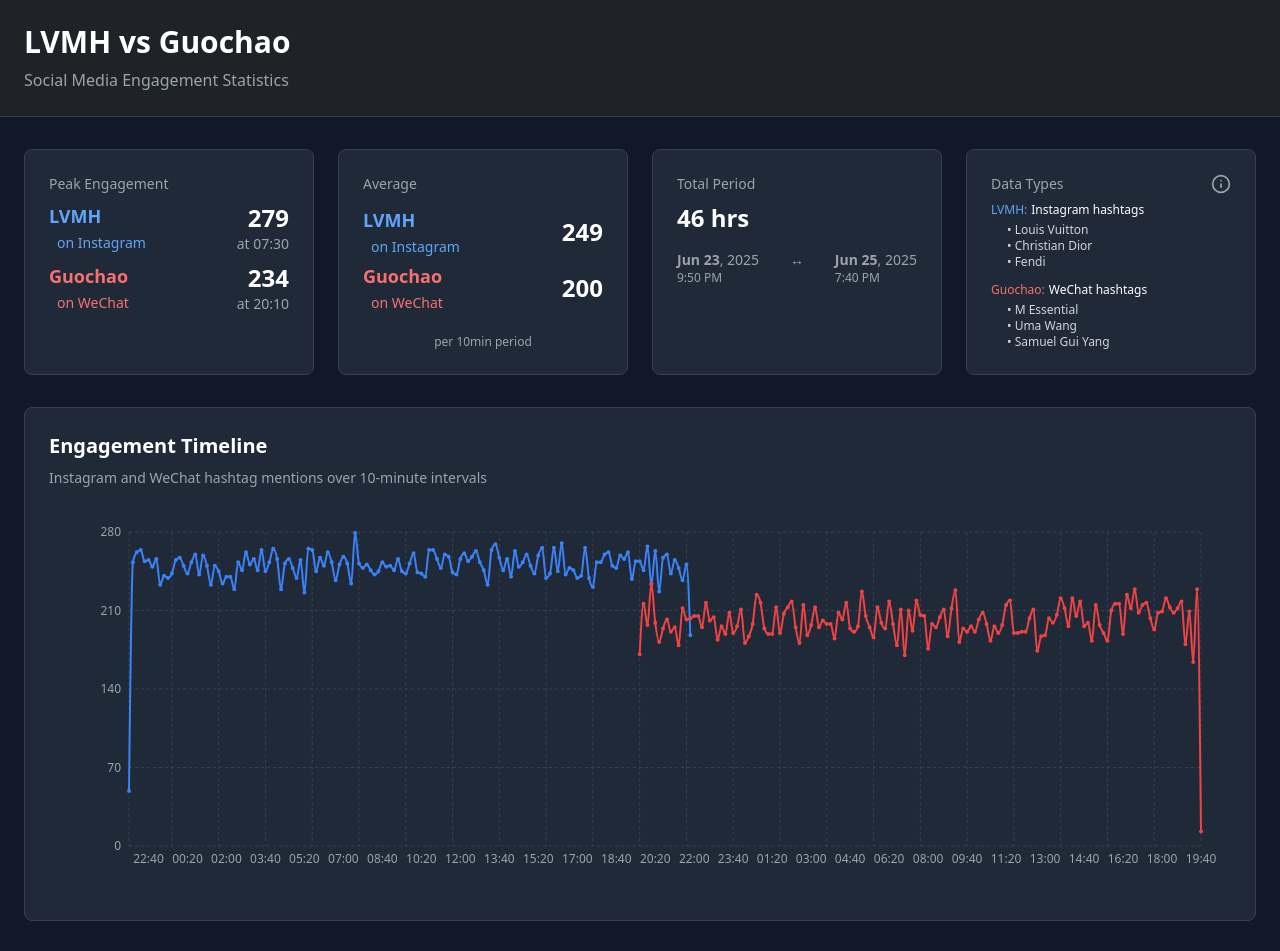
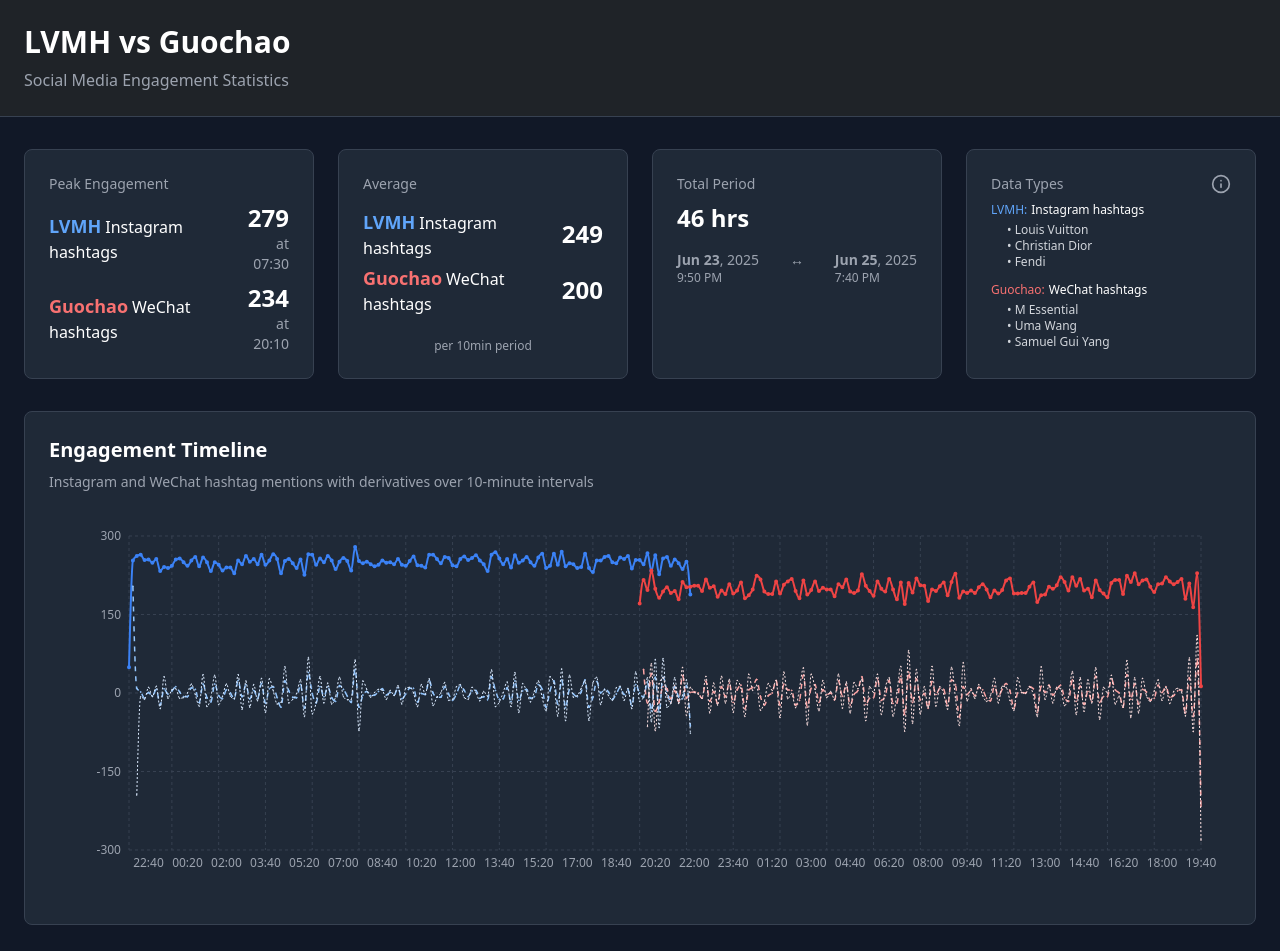
Before and after one commit to ClintTLang/lv-insights-visualizer, a React (Vite) app: page / in a window 1280 px wide. Shown: the top 951 px of the page. Built offline with nearby package versions, Linux system fonts and the light colour scheme.

Commit message:
feat: Add derivative graphs
Calculates and displays the first and second derivatives of the Instagram and WeChat engagement graphs.

```diff
--- a/src/pages/Index.tsx
+++ b/src/pages/Index.tsx
@@ -7,6 +7,7 @@ import wechatdata from '../backend/runfiles/wechatdata.json';
 
 const Index = () => {
   const [showDataTypesInfo, setShowDataTypesInfo] = useState(false);
+
   // Build instaData from instadata.json
   const instaData = Object.entries(instadata).map(
     ([timestamp, count]) => ({
@@ -31,16 +32,62 @@ const Index = () => {
     ...wechatData.map(item => item.timestamp)
   ])].sort();
 
+  // Helper function to calculate derivatives
+  const calculateDerivative = (data: Array<{timestamp: string, value: number | null}>) => {
+    const derivative = [];
+    for (let i = 1; i < data.length; i++) {
+      const prev = data[i - 1];
+      const curr = data[i];
+
+      if (prev.value !== null && curr.value !== null) {
+        const slope = curr.value - prev.value;
+        derivative.push({ timestamp: curr.timestamp, value: slope });
+      } else {
+        derivative.push({ timestamp: curr.timestamp, value: null });
+      }
+    }
+    return derivative;
+  };
+
+  // Create data arrays for derivative calculations
+  const instaDataForDerivative = allTimestamps.map(timestamp => {
+    const item = instaData.find(item => item.timestamp === timestamp);
+    return { timestamp, value: item ? item.hashtags : null };
+  });
+
+  const wechatDataForDerivative = allTimestamps.map(timestamp => {
+    const item = wechatData.find(item => item.timestamp === timestamp);
+    return { timestamp, value: item ? item.hashtags : null };
+  });
+
+  // Calculate first derivatives
+  const instaFirstDerivative = calculateDerivative(instaDataForDerivative);
+  const wechatFirstDerivative = calculateDerivative(wechatDataForDerivative);
+
+  // Calculate second derivatives
+  const instaSecondDerivative = calculateDerivative(instaFirstDerivative);
+  const wechatSecondDerivative = calculateDerivative(wechatFirstDerivative);
+
   // Create combined data covering the full time range
   const combinedData = allTimestamps.map((timestamp) => {
     const instaItem = instaData.find(item => item.timestamp === timestamp);
     const wechatItem = wechatData.find(item => item.timestamp === timestamp);
+
+    // Find derivative values
+    const instaFirst = instaFirstDerivative.find(item => item.timestamp === timestamp);
+    const wechatFirst = wechatFirstDerivative.find(item => item.timestamp === timestamp);
+    const instaSecond = instaSecondDerivative.find(item => item.timestamp === timestamp);
+    const wechatSecond = wechatSecondDerivative.find(item => item.timestamp === timestamp);
 
     return {
       time: timestamp.slice(11),
       timestamp,
       instagram: instaItem ? instaItem.hashtags : null,
       wechat: wechatItem ? wechatItem.hashtags : null,
+      instaFirstDerivative: instaFirst ? instaFirst.value : null,
+      wechatFirstDerivative: wechatFirst ? wechatFirst.value : null,
+      instaSecondDerivative: instaSecond ? instaSecond.value : null,
+      wechatSecondDerivative: wechatSecond ? wechatSecond.value : null,
     };
   });
 
@@ -86,8 +133,22 @@ const Index = () => {
           <p className="text-gray-300 text-sm">{`Time: ${label}`}</p>
           {payload.map((entry: any, index: number) => (
             entry.value !== null && (
-              <p key={index} className={`font-semibold ${entry.dataKey === 'instagram' ? 'text-blue-400' : 'text-red-400'}`}>
-                {`${entry.dataKey === 'instagram' ? 'Instagram' : 'WeChat'}: ${entry.value.toLocaleString()}`}
+              <p key={index} className={`font-semibold ${
+                entry.dataKey === 'instagram' ? 'text-blue-400' :
+                entry.dataKey === 'wechat' ? 'text-red-400' :
+                entry.dataKey === 'instaFirstDerivative' ? 'text-blue-300' :
+                entry.dataKey === 'wechatFirstDerivative' ? 'text-red-300' :
+                entry.dataKey === 'instaSecondDerivative' ? 'text-blue-200' :
+                'text-red-200'
+              }`}>
+                {`${
+                  entry.dataKey === 'instagram' ? 'Instagram' :
+                  entry.dataKey === 'wechat' ? 'WeChat' :
+                  entry.dataKey === 'instaFirstDerivative' ? 'Instagram 1st Derivative' :
+                  entry.dataKey === 'wechatFirstDerivative' ? 'WeChat 1st Derivative' :
+                  entry.dataKey === 'instaSecondDerivative' ? 'Instagram 2nd Derivative' :
+                  'WeChat 2nd Derivative'
+                }: ${entry.value.toLocaleString()}`}
               </p>
             )
           ))}
@@ -116,8 +177,8 @@ const Index = () => {
             <div className="space-y-2">
               <div className="flex items-center justify-between">
                 <div>
-                  <span className="text-blue-400 font-bold text-lg">LVMH</span><br/>
-                  <span className="text-sm text-blue-400 ml-2">on Instagram</span>
+                  <span className="text-blue-400 font-bold text-lg">LVMH</span>
+                  <span className="text-white ml-1">Instagram hashtags</span><br/>
                 </div>
                 <div className="text-right">
                   <span className="text-2xl font-bold text-white">{instaPeak.toLocaleString()}</span>
@@ -126,8 +187,8 @@ const Index = () => {
               </div>
               <div className="flex items-center justify-between">
                 <div>
-                  <span className="text-red-400 font-bold text-lg">Guochao</span><br/>
-                  <span className="text-sm text-red-400 ml-2">on WeChat</span>
+                  <span className="text-red-400 font-bold text-lg">Guochao</span>
+                  <span className="text-white ml-1">WeChat hashtags</span><br/>
                 </div>
                 <div className="text-right">
                   <span className="text-2xl font-bold text-white">{wechatPeak.toLocaleString()}</span>
@@ -141,15 +202,15 @@ const Index = () => {
             <div className="space-y-1">
               <div className="flex items-center justify-between">
                 <div>
-                  <span className="text-blue-400 font-bold text-lg">LVMH</span><br/>
-                  <span className="text-sm text-blue-400 ml-2">on Instagram</span>
+                  <span className="text-blue-400 font-bold text-lg">LVMH</span>
+                  <span className="text-white ml-1">Instagram hashtags</span><br/>
                 </div>
                 <span className="text-2xl font-bold text-white">{instaAverage.toLocaleString()}</span>
               </div>
               <div className="flex items-center justify-between">
                 <div>
-                  <span className="text-red-400 font-bold text-lg">Guochao</span><br/>
-                  <span className="text-sm text-red-400 ml-2">on WeChat</span>
+                  <span className="text-red-400 font-bold text-lg">Guochao</span>
+                  <span className="text-white ml-1">WeChat hashtags</span><br/>
                 </div>
                 <span className="text-2xl font-bold text-white">{wechatAverage.toLocaleString()}</span>
               </div>
@@ -201,7 +262,7 @@ const Index = () => {
             </div>
             {showDataTypesInfo ? (
               <p className="text-gray-300 text-sm">
-                For each brand, the data gathered includes the three most common variations of its associated hashtag (i.e. Louis Vuitton: “#louisvuitton”, “#louisv”, and “#lv”).
+                For each brand, the data gathered includes the three most common variations of its associated hashtag (i.e. Louis Vuitton: "#louisvuitton", "#louisv", and "#lv").
               </p>
             ) : (
               <div className="space-y-3 text-xs">
@@ -236,7 +297,7 @@ const Index = () => {
         <div className="bg-gray-800 border border-gray-700 rounded-lg p-6">
           <div className="mb-6">
             <h2 className="text-xl font-semibold text-white mb-2">Engagement Timeline</h2>
-            <p className="text-gray-400 text-sm">Instagram and WeChat hashtag mentions over 10-minute intervals</p>
+            <p className="text-gray-400 text-sm">Instagram and WeChat hashtag mentions with derivatives over 10-minute intervals</p>
           </div>
 
           <div className="h-96">
@@ -266,6 +327,7 @@ const Index = () => {
                   tickFormatter={(value) => value.toLocaleString()}
                 />
                 <Tooltip content={<CustomTooltip />} />
+                {/* Original data lines */}
                 <Line
                   type="monotone"
                   dataKey="instagram"
@@ -282,6 +344,48 @@ const Index = () => {
                   strokeWidth={2}
                   dot={{ fill: '#EF4444', strokeWidth: 2, r: 1 }}
                   activeDot={{ r: 3, fill: '#F87171' }}
+                  connectNulls={false}
+                />
+                {/* First derivative lines */}
+                <Line
+                  type="monotone"
+                  dataKey="instaFirstDerivative"
+                  stroke="#93C5FD"
+                  strokeWidth={1.5}
+                  strokeDasharray="5 5"
+                  dot={{ fill: '#93C5FD', strokeWidth: 1, r: 0.5 }}
+                  activeDot={{ r: 2, fill: '#93C5FD' }}
+                  connectNulls={false}
+                />
+                <Line
+                  type="monotone"
+                  dataKey="wechatFirstDerivative"
+                  stroke="#FCA5A5"
+                  strokeWidth={1.5}
+                  strokeDasharray="5 5"
+                  dot={{ fill: '#FCA5A5', strokeWidth: 1, r: 0.5 }}
+                  activeDot={{ r: 2, fill: '#FCA5A5' }}
+                  connectNulls={false}
+                />
+                {/* Second derivative lines */}
+                <Line
+                  type="monotone"
+                  dataKey="instaSecondDerivative"
+                  stroke="#DBEAFE"
+                  strokeWidth={1}
+                  strokeDasharray="2 2"
+                  dot={{ fill: '#DBEAFE', strokeWidth: 1, r: 0.3 }}
+                  activeDot={{ r: 1.5, fill: '#DBEAFE' }}
+                  connectNulls={false}
+                />
+                <Line
+                  type="monotone"
+                  dataKey="wechatSecondDerivative"
+                  stroke="#FEE2E2"
+                  strokeWidth={1}
+                  strokeDasharray="2 2"
+                  dot={{ fill: '#FEE2E2', strokeWidth: 1, r: 0.3 }}
+                  activeDot={{ r: 1.5, fill: '#FEE2E2' }}
                   connectNulls={false}
                 />
               </LineChart>
```
